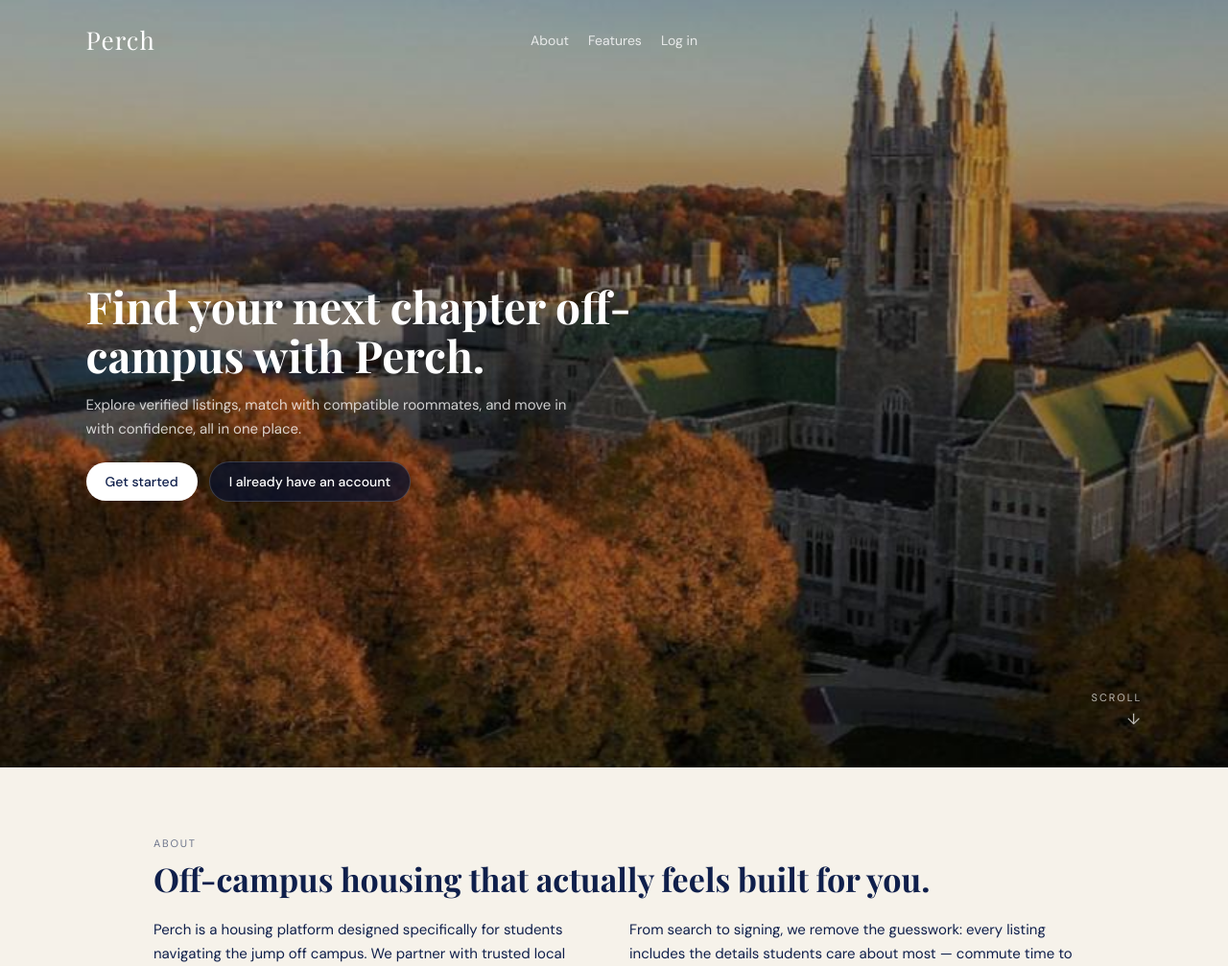
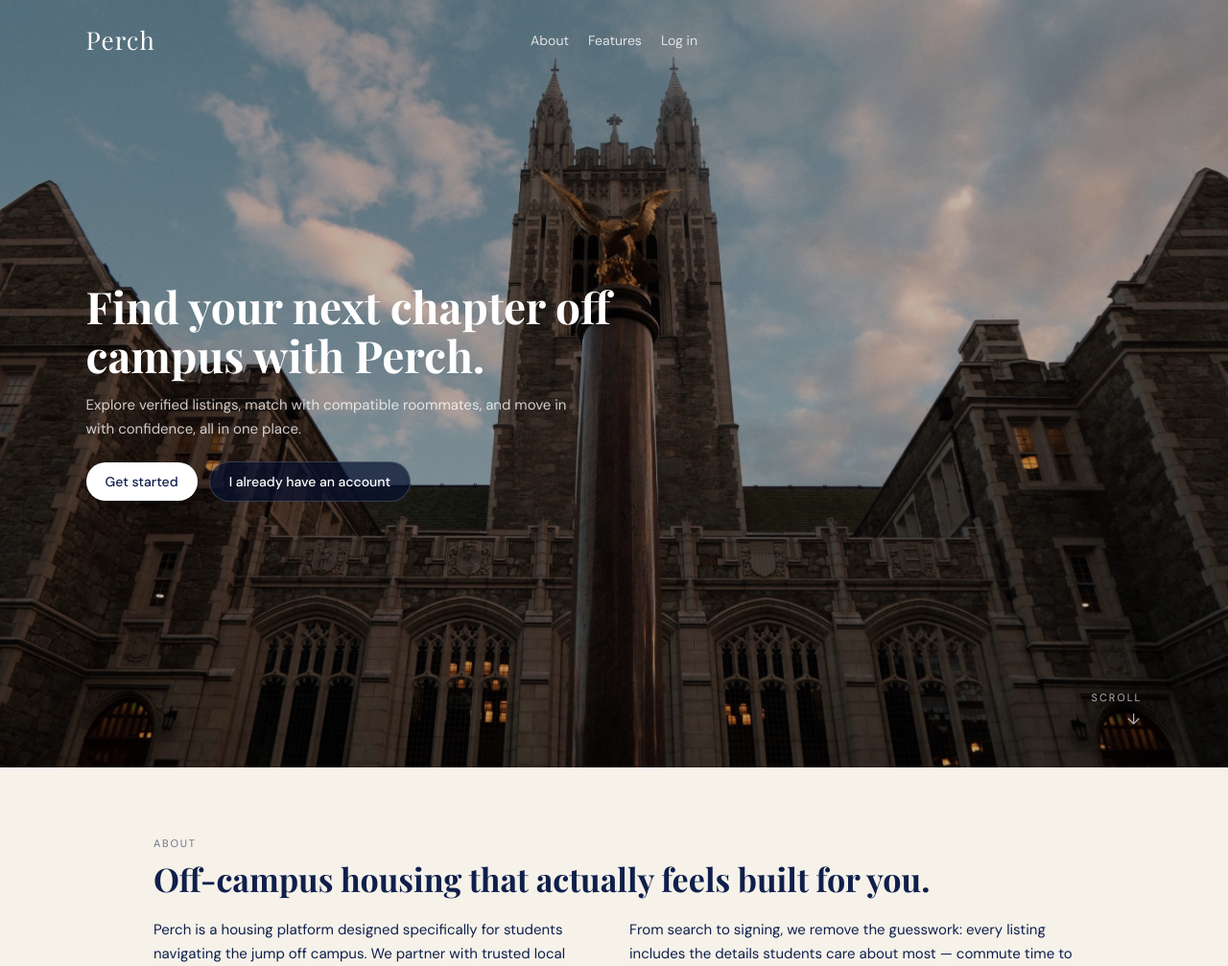
Before and after one commit to cheneez/perch, a Django app: page / in a window 1280 px wide. Shown: the top 1007 px of the page at 96% size. Run offline with Django 5.2, Linux system fonts and the light colour scheme.

Commit message:
change background photo

```diff
--- a/static/css/landing.css
+++ b/static/css/landing.css
@@ -33,7 +33,8 @@ html {
   flex-direction: column;
   justify-content: space-between;
   color: var(--perch-white);
-  background-image: url("/static/img/perch-hero.jpg");
+  background-color: #000;
+  background-image: url("/static/img/perch-hero-v2.jpg");
   background-size: cover;
   background-position: center;
   background-repeat: no-repeat;
@@ -42,7 +43,7 @@ html {
 .hero__overlay {
   position: absolute;
   inset: 0;
-  background: none;
+  background: rgba(0, 0, 0, 0.25);
   pointer-events: none;
 }
 
--- a/templates/landing.html
+++ b/templates/landing.html
@@ -24,7 +24,7 @@
 
     <div class="hero__content">
       <div class="hero__copy">
-        <h1>Find your next chapter off-campus with Perch.</h1>
+        <h1>Find your next chapter off campus with Perch.</h1>
         <p class="hero__subtitle">
           Explore verified listings, match with compatible roommates, and move in with confidence, all in one place.
         </p>
```
Also changed, not shown: static/img/perch-hero-v2.jpg (added).
